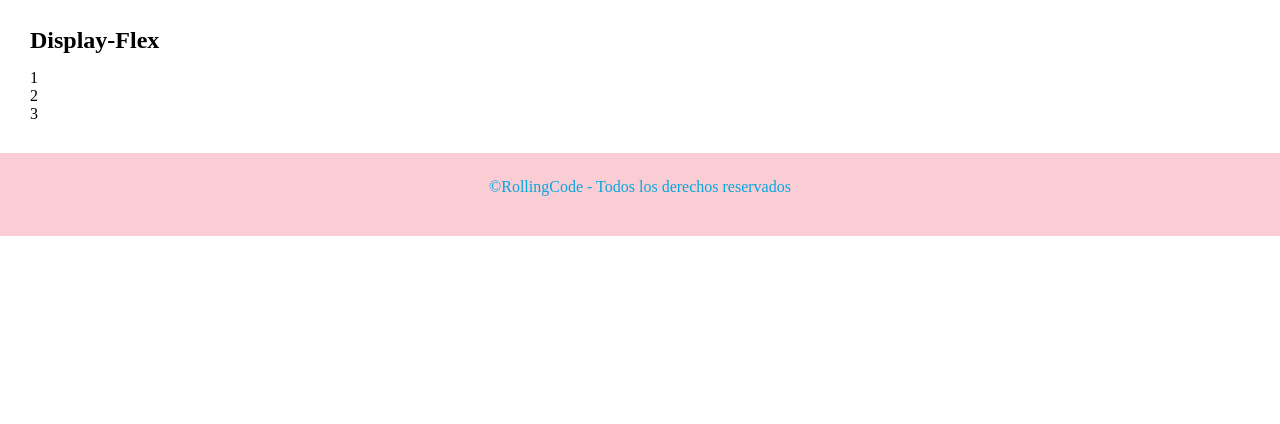
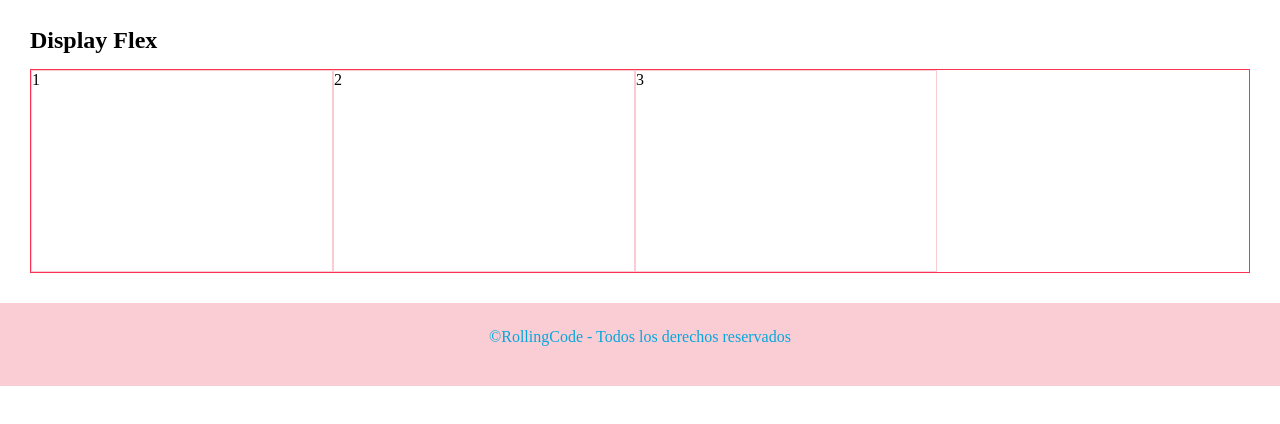
Before and after one commit to marvi2011/proyecto-01-rolling, a plain HTML site: page pages/flexbox.html in a window 1280 px wide. Shown: the part 78-502 px from the top of the page. Drawn offline with Linux system fonts and the light colour scheme.

Commit message:
comenzando con flexbox

```diff
--- /dev/null
+++ b/css/flexbox.css
@@ -0,0 +1,9 @@
+.rectangulo{
+    width: 300px;
+    height: 200px;
+    border: 1px solid,  rgb(248, 204, 211);
+}
+.contenedorPadre{
+    border: 1px solid,  rgb(252, 51, 84);
+    display: flex;
+}
--- a/pages/flexbox.html
+++ b/pages/flexbox.html
@@ -13,7 +13,8 @@
     />
     <meta name="author" content="Victoria Gramajo" />
     <link rel="icon" href="../img/logoVG3.jpg" />
-    <link rel="stylesheet" href="../css/style.css">
+    <link rel="stylesheet" href="../css/style.css" />
+    <link rel="stylesheet" href="../css/flexbox.css" />
     <title>Mi primer web</title>
   </head>
   <body>
@@ -27,16 +28,18 @@
       </nav>
     </header>
     <main>
-        <h1>Flexbox</h1>
-        <section class="contenedorPrincipal">
-          <h2>Display-Flex</h2>
-          <div>1</div>
-          <div>2</div>
-          <div>3</div>
-        </section>
+      <h1>Flexbox</h1>
+      <section class="contenedorPrincipal">
+        <h2>Display Flex</h2>
+        <article class="contenedorPadre">
+          <div class="rectangulo">1</div>
+          <div class="rectangulo">2</div>
+          <div class="rectangulo">3</div>
+        </article>
+      </section>
     </main>
     <footer>
-        <p>&copy;RollingCode - Todos los derechos reservados</p>
+      <p>&copy;RollingCode - Todos los derechos reservados</p>
     </footer>
   </body>
 </html>
```
